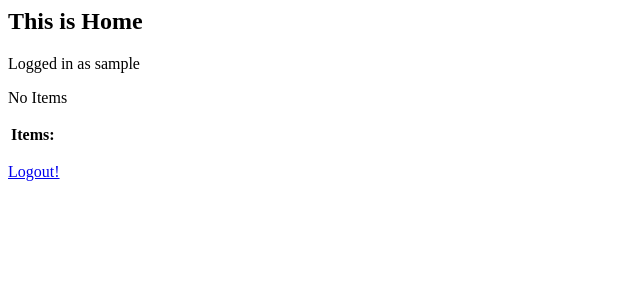
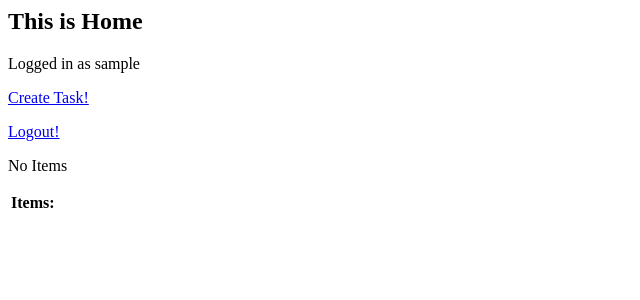
Before and after one commit to Parth-Kushwaha/todo, a Django app: page /home/ in a window 1280 px wide. Shown: the top 300 px of the page, without its empty margins (0-640 px from the left). Run offline with Django 4.2, Linux system fonts and the light colour scheme; the visitor is signed in with stand-in values (Sample User, id 1); data that the repository does not hold is empty.

Commit message:
delete task view

```diff
--- a/tasklist/forms.py
+++ b/tasklist/forms.py
@@ -1,2 +1,8 @@
 from django import forms
 from .models import TaskList
+
+
+class TaskForm(forms.ModelForm):
+    class Meta:
+        model= TaskList
+        fields=['title','desc','complete']
--- a/tasklist/templates/tasklist/home.html
+++ b/tasklist/templates/tasklist/home.html
@@ -1,18 +1,23 @@
 {% block content %}
 <h2>This is Home</h2>
 <p>Logged in as {{user.username}}</p>
-
+<a href='{% url "task-form" %}'><p>Create Task!</p></a>
+<a href='{% url "logout-user" %}'><p>Logout!</p></a>
 <table>
     <tr>
         <th>Items: </th>
+        <th></th>
     </tr>
     {% for task in items %}
     <tr>
         <td>{{task.title}} </td>
+        <td><a href='{% url "edit-task" task.id %}'>View</a></td>
+        <td><a href='{% url "delete-task" task.id %}'>Delete</a></td>
     </tr>
+
     {% empty %}
     <p>No Items</p>
     {% endfor %}
 </table>
-<a href='{% url "logout-user" %}'><p>Logout!</p></a>
+
 {% endblock content %}
--- a/tasklist/views.py
+++ b/tasklist/views.py
@@ -1,7 +1,49 @@
-from django.shortcuts import render
+from django.shortcuts import render,redirect, get_object_or_404
+from django.contrib.auth.decorators import login_required
 from .models import TaskList
+from . import forms
+
 # Create your views here.
-
+@login_required
 def home_view(request):
     items= TaskList.objects.all()
     return render(request, 'tasklist/home.html',context={"items":items})
+
+@login_required
+def task_create(request):
+    form =forms.TaskForm()
+
+    if request.method=='POST':
+        form=forms.TaskForm(request.POST)
+
+        if form.is_valid():
+            submission=form.save(commit=False)
+            submission.user=request.user
+            submission.save()
+            return redirect('home')
+
+    return render(request, 'tasklist/task_form.html', context={'form':form})
+
+@login_required
+def task_change(request, task_id):
+    task=get_object_or_404(TaskList, id=task_id)
+    edit_form=forms.TaskForm(instance=task)
+
+    if request.method=='POST':
+        edit_form=forms.TaskForm(request.POST, instance=task)
+
+        if edit_form.is_valid():
+            edit_form.save()
+            return redirect('home')
+    else:
+        form= forms.TaskForm(instance=task)
+
+    return render(request, 'tasklist/edit_task.html',context={'edit_form':edit_form})
+
+@login_required
+def task_delete(request,task_id):
+    task=get_object_or_404(TaskList,id=task_id)
+    if request.method=='POST':
+        task.delete()
+        return redirect('home')
+    return render(request, 'tasklist/delete_confirm.html')
--- a/todo/urls.py
+++ b/todo/urls.py
@@ -24,5 +24,8 @@ urlpatterns = [
     path('', authentication.views.login_user, name='login' ),
     path('signup/',authentication.views.signup_user,name='signup'),
     path('home/',tasklist.views.home_view, name='home'),
+    path('createtask/',tasklist.views.task_create,name='task-form'),
+    path('edittask/<int:task_id>', tasklist.views.task_change, name='edit-task'),
+    path('deletetask/<int:task_id>', tasklist.views.task_delete, name='delete-task'),
     path('logout/', authentication.views.logout_user,name='logout-user'),
 ]
```
Also changed, not shown: tasklist/templates/tasklist/delete_confirm.html (added, +8 -0 lines), tasklist/templates/tasklist/edit_task.html (added, +8 -0 lines), tasklist/templates/tasklist/task_form.html (added, +9 -0 lines).
